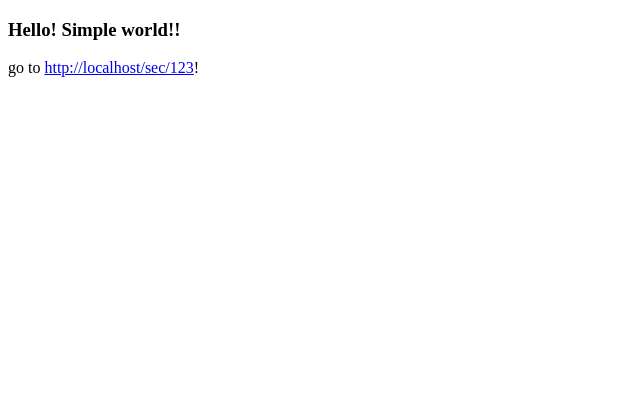
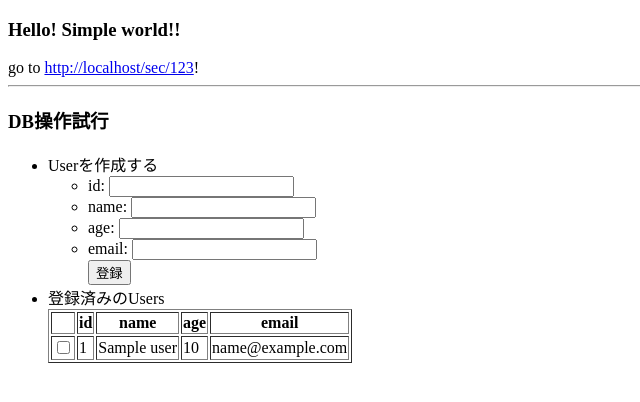
Before and after one commit to yo16/simple_flask_withdb, a Flask app: template src/app/templates/top_page/top1.html in a window 1280 px wide. Shown: the top 402 px of the page, without its empty margins (0-640 px from the left). Run offline with Flask 2, Linux system fonts and the light colour scheme; the template is opened without the code that fills it: most values are stand-ins (such as "Sample title", 1, 10 or a date in 2020).

Commit message:
insertするところまで

```diff
--- a/src/app/__init__.py
+++ b/src/app/__init__.py
@@ -1,5 +1,4 @@
 from flask import Flask
-
 
 from .views.top_page import top_page_views
 from .views.second_page import second_page_views
--- a/src/app/templates/top_page/top1.html
+++ b/src/app/templates/top_page/top1.html
@@ -8,5 +8,44 @@
         <h3>Hello! Simple world!!</h3>
 
         go to <a href="http://localhost/sec/123">http://localhost/sec/123</a>!
+        <hr />
+        <h3>DB操作試行</h3>
+        <ul>
+            <li>Userを作成する</li>
+            <form name="create_user" action="/create_user" method="POST">
+            <ul>
+                <li>id: <input type="text" name="user_id" /></li>
+                <li>name: <input type="text" name="user_name" /></li>
+                <li>age: <input type="text" name="user_age" /></li>
+                <li>email: <input type="text" name="user_email" /></li>
+                <input type="submit" value="登録" />
+            </ul>
+            </form>
+            <li>登録済みのUsers</li>
+            <table border="1">
+                <thead>
+                    <tr>
+                        <th />
+                        <th>id</th>
+                        <th>name</th>
+                        <th>age</th>
+                        <th>email</th>
+                    </tr>
+                </thead>
+                <tbody>
+                    {%- for user in users %}
+                    <tr>
+                        <td><input type="checkbox" id="del_id_{{ user.id }}" /></td>
+                        <td>{{ user.id }}</td>
+                        <td>{{ user.name }}</td>
+                        <td>{{ user.age }}</td>
+                        <td>{{ user.email }}</td>
+                    </tr>
+                    {%- endfor %}
+                </tbody>
+            </table>
+        </ul>
+        <br />
+
     </body>
 </html>
--- /dev/null
+++ b/src/db/__init__.py
@@ -0,0 +1,2 @@
+from .settings import Session, Base
+from .user import User
```
Also changed, not shown: src/app/views/top_page.py (+41 -3 lines), src/db/settings.py (added, +39 -0 lines), src/db/user.py (added, +17 -0 lines), README.md, 1 other file.
